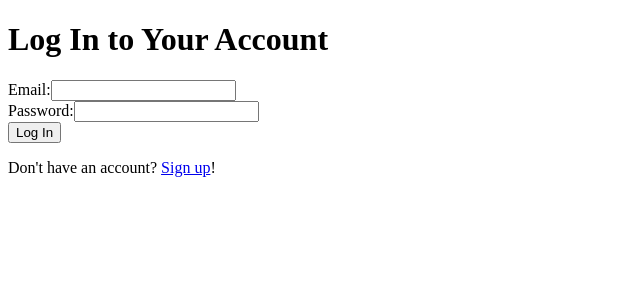
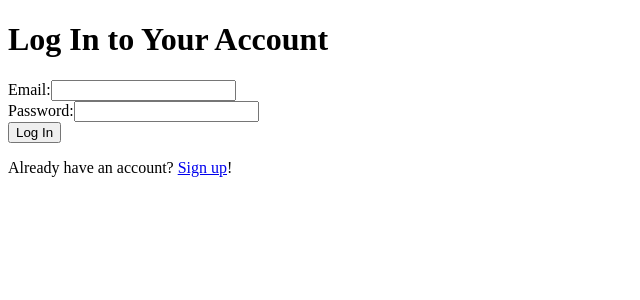
Before and after one commit to marco-vidali/soundscape, a React (Vite) app: page /auth/login in a window 1280 px wide. Shown: the top 300 px of the page, without its empty margins (0-640 px from the left). Built offline with nearby package versions, Linux system fonts and the light colour scheme.

Commit message:
Update SignupLink text to clarify account status message

```diff
--- a/src/features/auth/SignupLink.tsx
+++ b/src/features/auth/SignupLink.tsx
@@ -3,7 +3,7 @@ import { Link } from "react-router-dom";
 const SignupLink = () => {
     return (
         <p>
-            Don't have an account?{" "}
+            Already have an account?{" "}
             <Link to={{ pathname: "/auth/signup" }}>Sign up</Link>!
         </p>
     );
```
